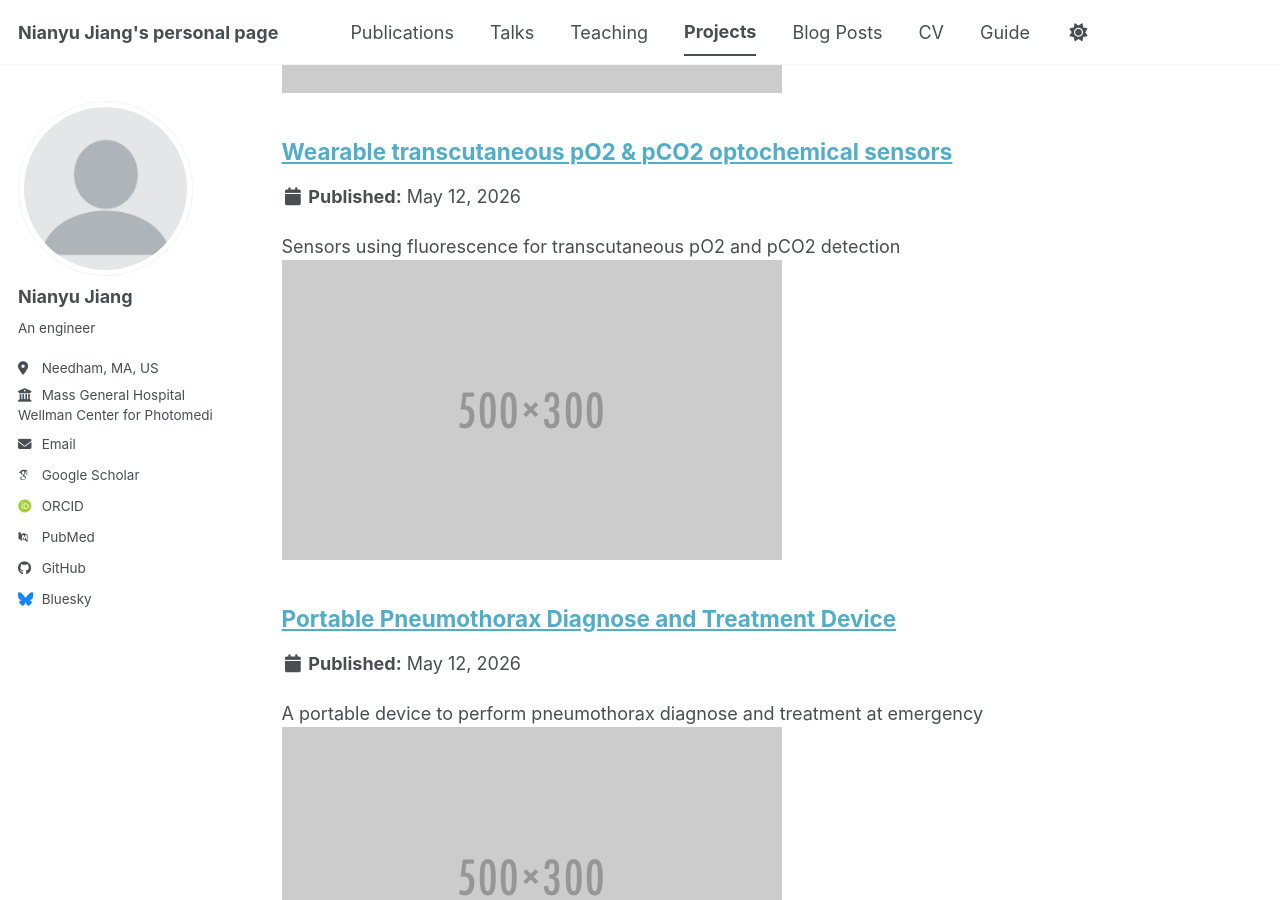
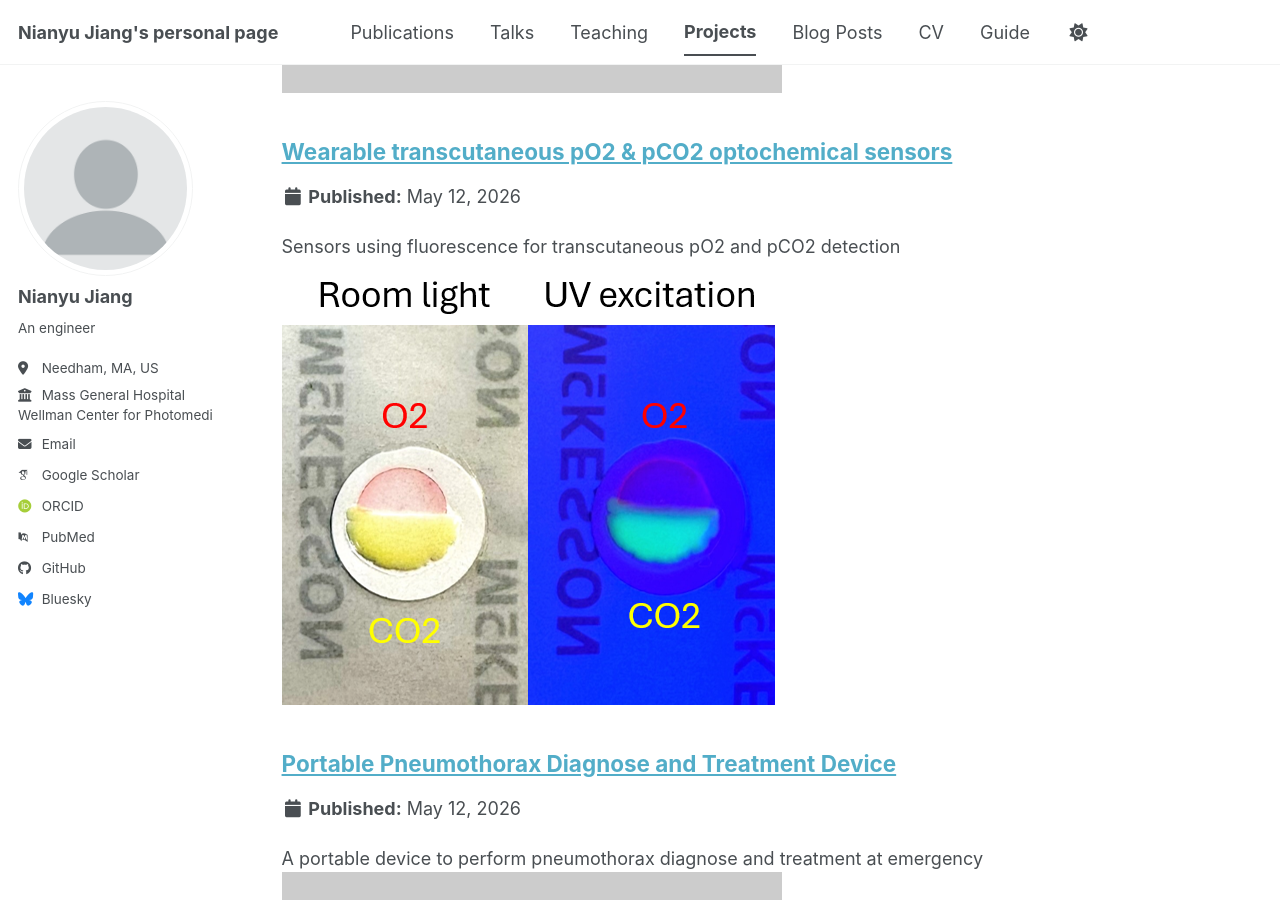
Before and after one commit to NianyuJiang/NianyuJiang.github.io, a Jekyll site: the page built from _pages/portfolio.html, in a window 1280 px wide and 900 px high, scrolled down 504 px. Built offline with Jekyll 4.4.1, drawn with Linux system fonts in a browser that asks for light colours; some web fonts are replaced; a script bundle is joined from its source files by our own code; library files that are not in the unit come from our copies.

Commit message:
Update portfolio-2.html

```diff
--- a/_portfolio/portfolio-2.html
+++ b/_portfolio/portfolio-2.html
@@ -1,6 +1,6 @@
 ---
 title: "Wearable transcutaneous pO2 & pCO2 optochemical sensors"
-excerpt: "Sensors using fluorescence for transcutaneous pO2 and pCO2 detection <br/><img src='/images/500x300.png'>"
+excerpt: "Sensors using fluorescence for transcutaneous pO2 and pCO2 detection <br/><img src='/images/Project2_O2CO2.png'>"
 collection: portfolio
 ---
 
```
